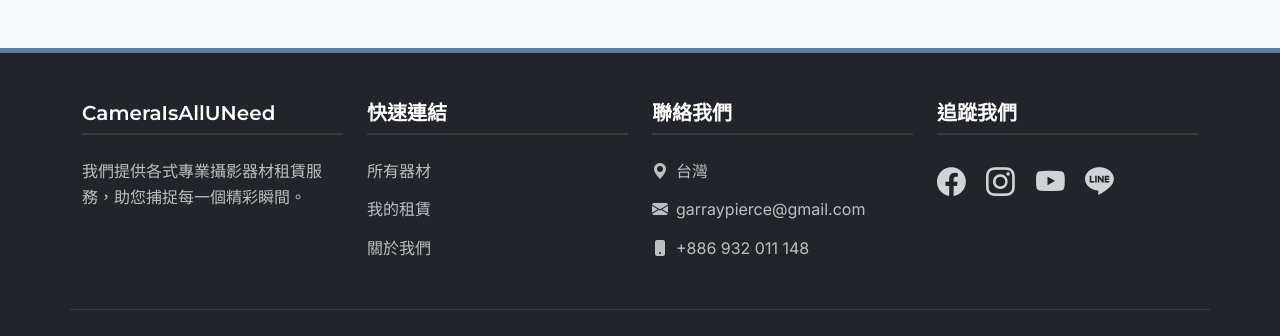
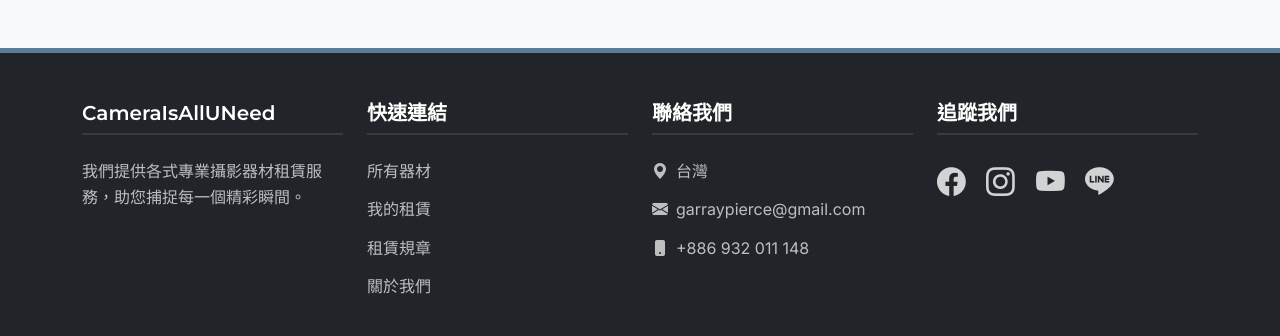
Before and after one commit to vito-hsu/CAMERA_RENTAL, a Django app: page /contact/ in a window 1280 px wide. Shown: the part 1033-1369 px from the top of the page. Run offline with Django 5.2, Linux system fonts and the light colour scheme.

Commit message:
20250623

```diff
--- a/templates/base.html
+++ b/templates/base.html
@@ -372,6 +372,8 @@
                     <ul class="list-unstyled">
                         <li class="animate__animated animate__fadeInUp animate__delay-0-8s"><a href="{% url 'all_items_list' %}">所有器材</a></li>
                         <li class="animate__animated animate__fadeInUp animate__delay-0-9s"><a href="{% url 'my_rentals' %}">我的租賃</a></li>
+                        {# 將租賃規章連結也加到頁腳，方便用戶找到 #}
+                        <li class="animate__animated animate__fadeInUp animate__delay-0-9s"><a href="{% url 'rental_terms' %}">租賃規章</a></li>
                         <li class="animate__animated animate__fadeInUp animate__delay-1s"><a href="{% url 'about_us' %}">關於我們</a></li>
                         {# 根據您的實際需求增加更多頁面連結 #}
                     </ul>
@@ -388,7 +390,8 @@
                     <h5 class="animate__animated animate__fadeInUp animate__delay-1-5s">追蹤我們</h5>
                     <div class="social-icons mt-3">
                         <a href="#" class="list-inline-item me-3 animate__animated animate__bounceIn animate__delay-1-6s"><i class="bi bi-facebook"></i></a>
-                        <a href="#" class="list-inline-item me-3 animate__animated animate__bounceIn animate__delay-1-7s"><i class="bi bi-instagram"></i></a>
+                        {# 將 Instagram 連結更新為您的實際連結 #}
+                        <a href="https://www.instagram.com/cameraisallyouneed?igsh=MXRjeHB1M2RzM2R1MA==" target="_blank" rel="noopener noreferrer" class="list-inline-item me-3 animate__animated animate__bounceIn animate__delay-1-7s"><i class="bi bi-instagram"></i></a>
                         <a href="#" class="list-inline-item me-3 animate__animated animate__bounceIn animate__delay-1-8s"><i class="bi bi-youtube"></i></a>
                         <a href="#" class="list-inline-item animate__animated animate__bounceIn animate__delay-1-9s"><i class="bi bi-line"></i></a>
                     </div>
```
